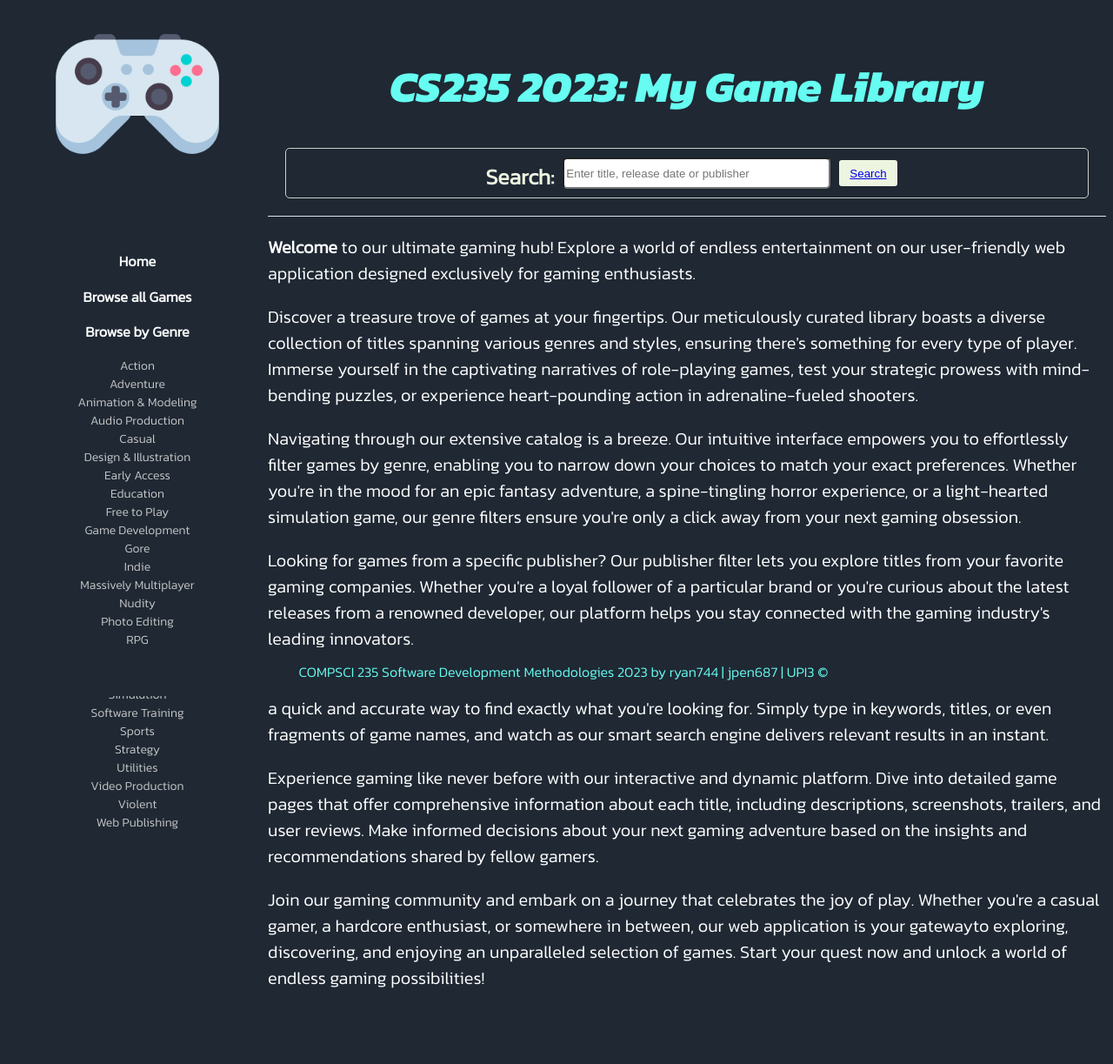
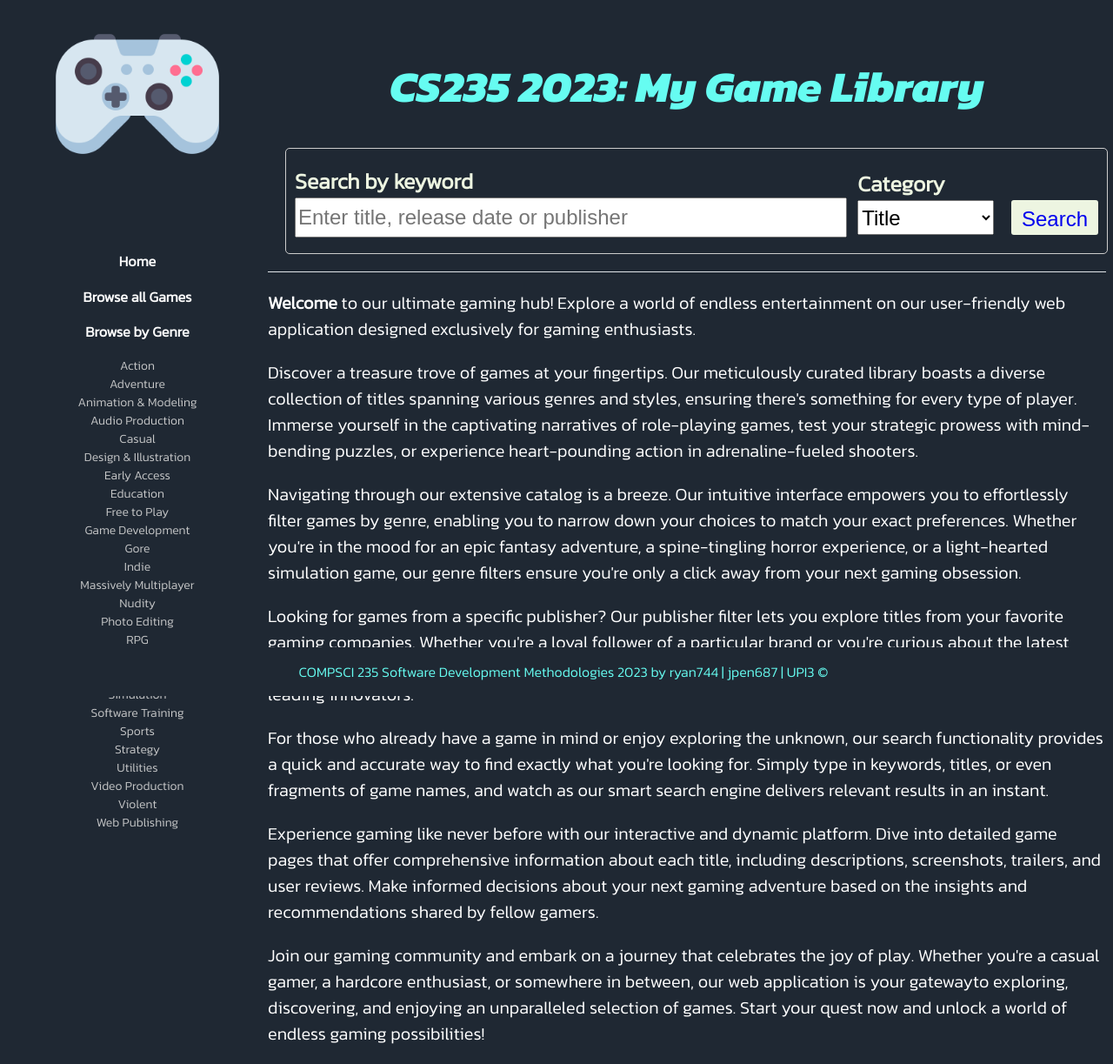
Before and after one commit to UoA-CS-Sindhwani-CS235-S2-2023/cs235-2023-gameswebapp-assignment-ryan744_jpen687, a Flask app: page / in a window 1280 px wide. Shown: the whole page at 87% size. Before the commit the page ends 1136 px from the top, so only its background shows below. Run offline with Flask 3, Linux system fonts and the light colour scheme; some libraries are stand-ins or nearby versions.

Commit message:
Add new category dropdown

```diff
--- a/games/static/css/main.css
+++ b/games/static/css/main.css
@@ -30,19 +30,43 @@
   border-radius: 5px;
   border: 1px solid #ccc;
   color: #EDF5E1;
+  width: 100%;
+  height: 100px;
 }
 
-.search-bar > input {
-  width: 300px;
+.search-input {
+  width: 50%;
   border-radius: 5px;
 }
 
-.search-bar > * {
-  margin-left: 10px;
-  height: 30px;
+.search-bar-input-container {
+  width: 80%;
+  display: flex;
+  flex-direction: column;
+  align-items: start;
+  margin-right: 20px;
 }
 
-.search-bar button {
+.search-bar-category-dropdown {
+  width: 20%;
+  display: flex;
+  flex-direction: column;
+  align-items: start;
+  margin-right: 20px;
+}
+
+#search-input, #category-dropdown {
+  min-width: 100%;
+  height: 40px;
+  font-size: 24px;
+}
+
+.search-button {
+  margin-top: 38px;
+  height: 40px;
+}
+
+.search-button button {
   background-color: #EDF5E1;
   color: black;
   border: none;
@@ -50,9 +74,15 @@
   padding: 8px 12px;
   cursor: pointer;
   transition: background-color 0.2s ease-in-out;
+  height: 40px;
+  font-size: 24px;
 }
 
-.search-bar button:hover {
+.search-button button a {
+  text-decoration: none;
+}
+
+.search-button button:hover {
   background-color: #0056b3; /* Darker color on hover */
 }
 
@@ -79,7 +109,7 @@
   font-size: 20px;
 }
 
-.container {
+.flex-col {
   display: flex;
   flex-direction: column;
 }
--- a/games/templates/header.html
+++ b/games/templates/header.html
@@ -1,9 +1,21 @@
 <header id="header">
   <h1><em>CS235 2023: My Game Library</em></h1>
   <div class="search-bar">
-    <label for="search-input">Search:</label>
-    <input id="search-input" type="text" placeholder="Enter title, release date or publisher">
-    <button><a href="#">Search</a></button>
+    <div class="search-bar-input-container">
+      <label for="search-input">Search by keyword</label>
+      <input id="search-input" type="text" placeholder="Enter title, release date or publisher">
+    </div>
+    <div class="search-bar-category-dropdown">
+      <label for="category-dropdown">Category</label>
+      <select name="category" id="category-dropdown">
+        <option value="title">Title</option>
+        <option value="publisher">Publisher</option>
+        <option value="genre">Genre</option>
+      </select>
+    </div>
+    <div class="search-button">
+      <button><a href="#">Search</a></button>
+    </div>
   </div>
 
 </header>
--- a/games/templates/layout.html
+++ b/games/templates/layout.html
@@ -23,7 +23,7 @@
         <div id="nav">
             {% include 'navigation.html' %}
         </div>
-        <div class="container">
+        <div class="flex-col">
           {% include 'header.html' %}
           <div class="content">
               {% block content %}{% endblock %}
--- a/games/templates/library/games.html
+++ b/games/templates/library/games.html
@@ -33,7 +33,7 @@
 
     {% for game in batch_of_games %}
     <article id="article">
-        <a href="{{game.hyperlink}}" target="_blank">
+        <a href="{{ url_for('gameDescription_bp.gameDescription', gameid=game.id) }}">
             <img class= "game-image" src={{game.image_hyperlink}} alt="Game image">
         </a>
         <h2>{{game.title}}</h2>
```
